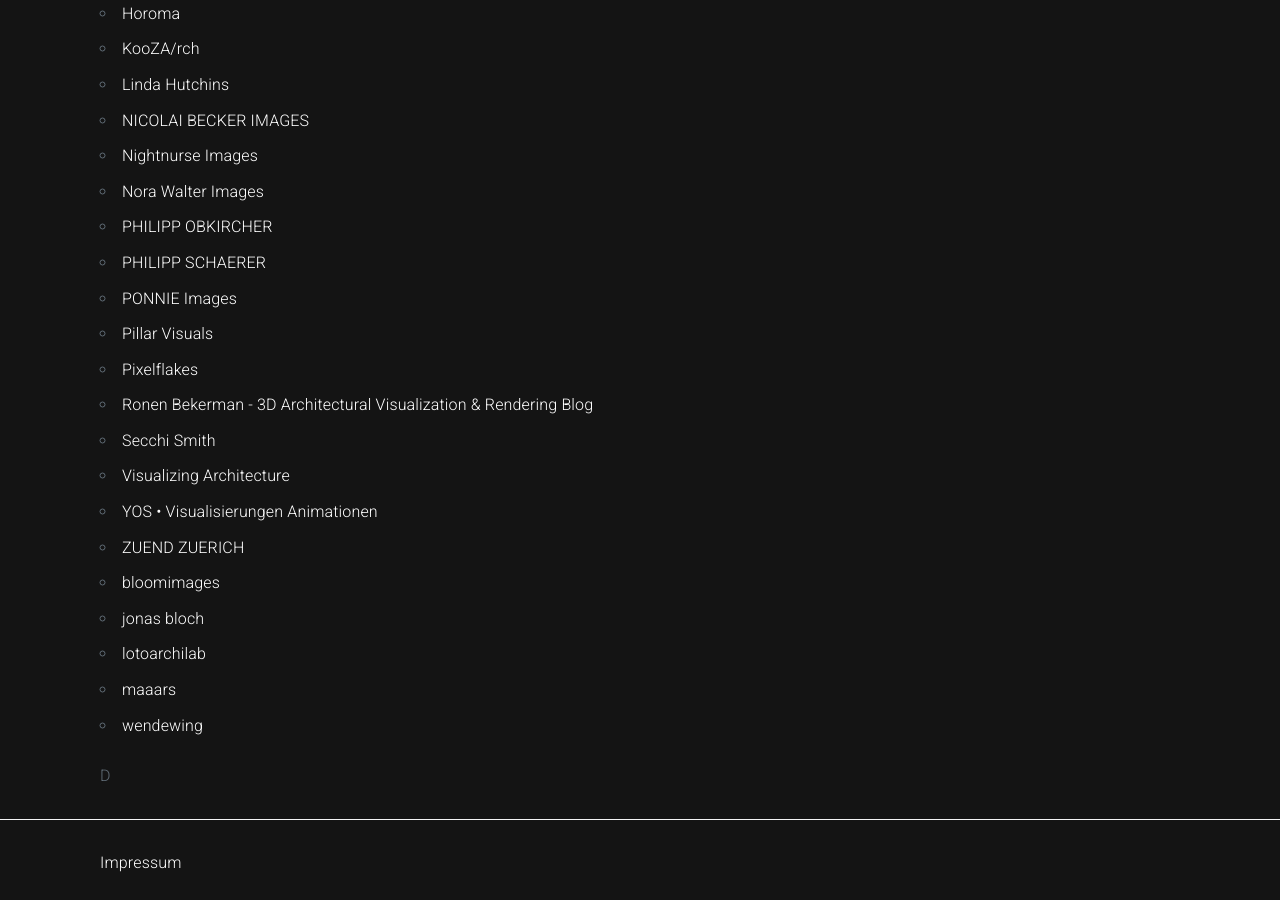
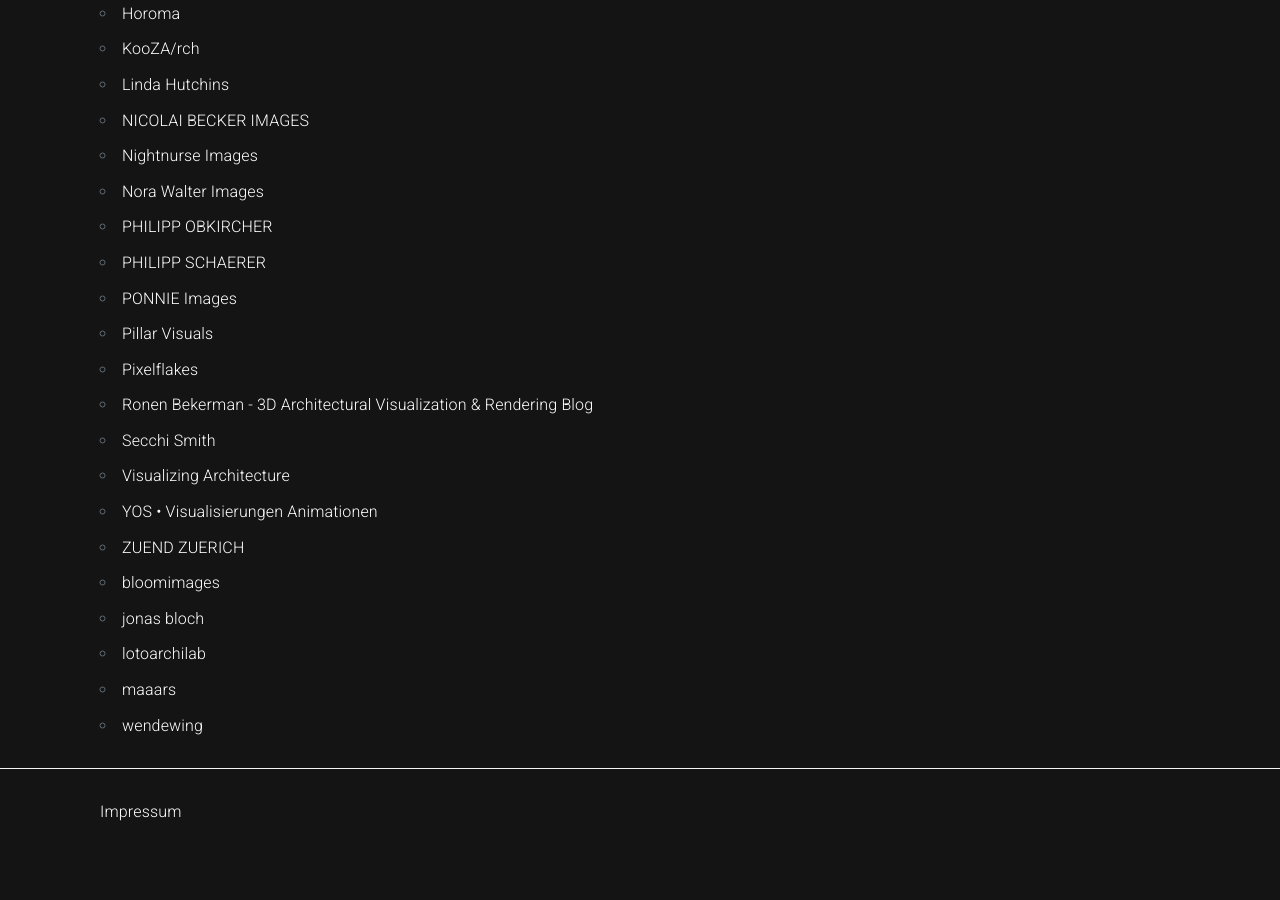
Before and after one commit to cepsch/cepsch.github.io, a Jekyll site: the page built from index.html, in a window 1280 px wide and 900 px high, scrolled down 1495 px. Built offline with Jekyll 4.4.1, drawn with Linux system fonts in a browser that asks for light colours; after the commit the page ends 2345 px from its top, so only the background shows below that.

Commit message:
Update index.html

```diff
--- a/index.html
+++ b/index.html
@@ -28,6 +28,6 @@ layout: home
         {% endfor %}
     </ul>
 
-</div>D
+</div>
 
 </body>
```
